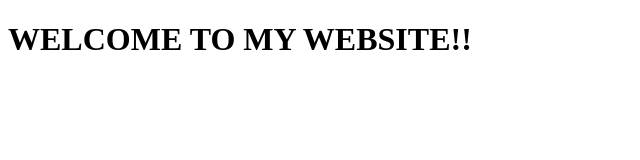
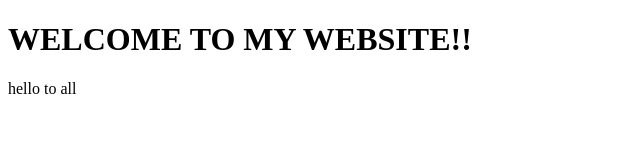
Before and after one commit to grgGIT/personalSite_yay, a plain HTML site: page index.html in a window 1280 px wide. Shown: the full height of the page, 0-640 px from the left. Drawn offline with Linux system fonts and the light colour scheme.

Commit message:
added a line

```diff
--- a/index.html
+++ b/index.html
@@ -7,5 +7,6 @@
 </head>
 <body>
     <h1>WELCOME TO MY WEBSITE!!</h1>
+    <p>hello to all</p>
 </body>
 </html>
```
